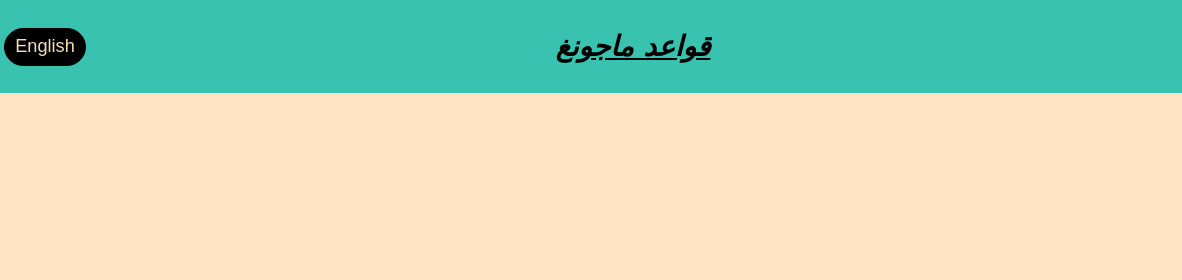
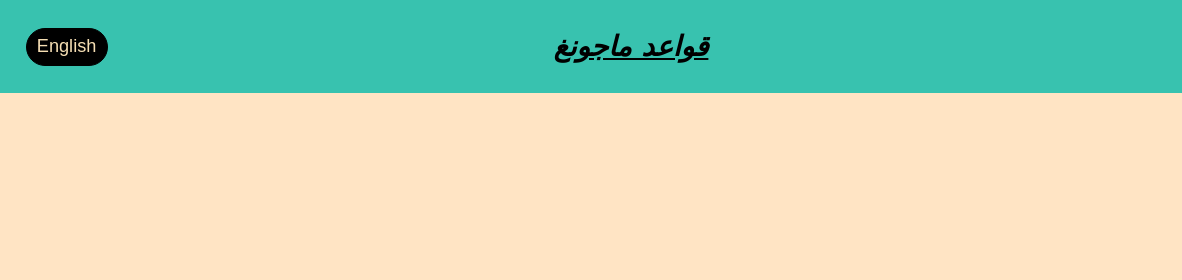
Before and after one commit to learnmahjong/learnmahjong.github.io, a plain HTML site: page arabic.html in a window 1280 px wide. Shown: the top 280 px of the page, 0-1182 px from the left. Drawn offline with Linux system fonts and the light colour scheme.

Commit message:
Update styles2.css

```diff
--- a/styles2.css
+++ b/styles2.css
@@ -66,6 +66,8 @@ strong {
   font-size-adjust: 0.6;
   border-radius: 20vh;
   text-align: center;
+    margin-right: -2vw;
+  margin-left: 2vw;
 }
 
 .translate:hover {
```
